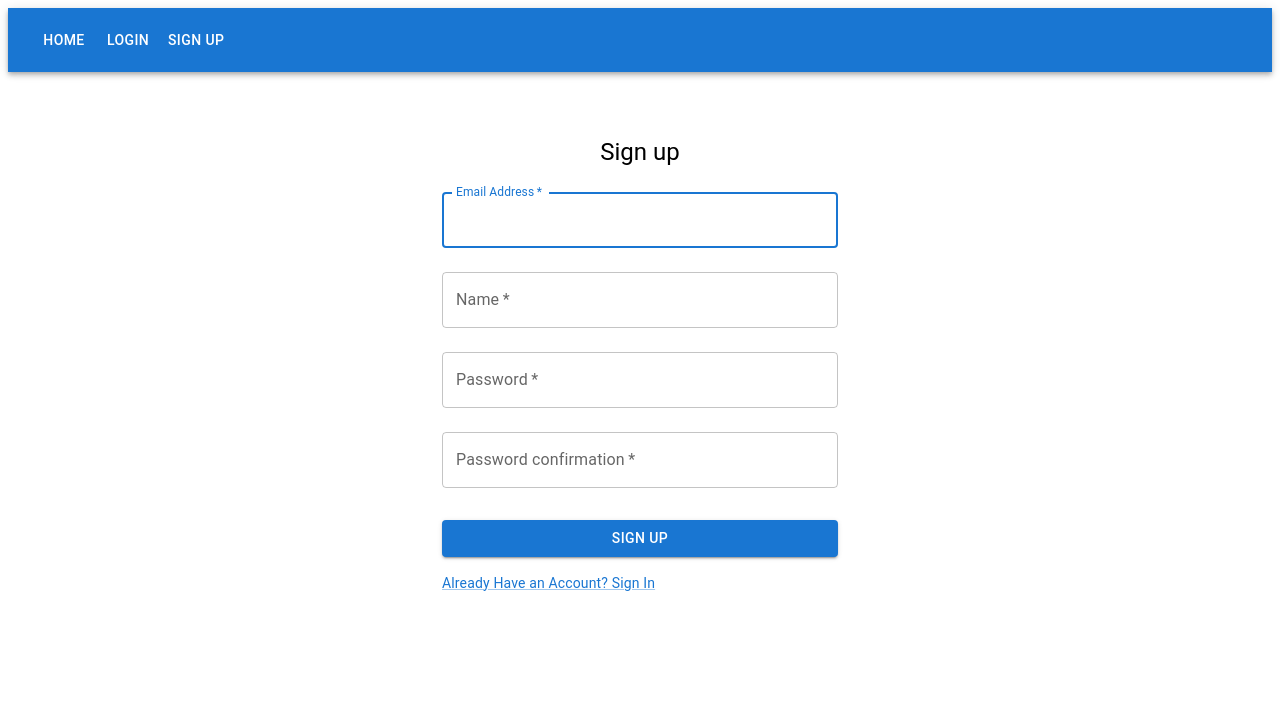
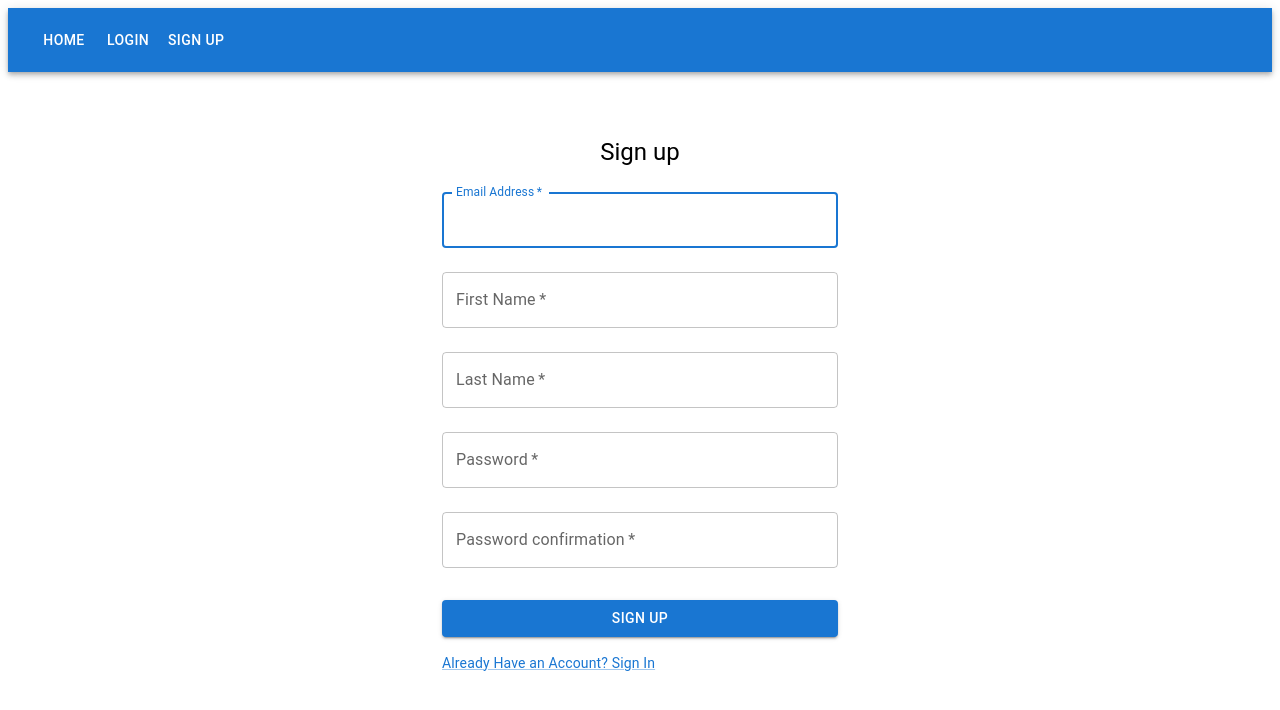
Before and after one commit to Leepzig/personal-finance, a React (Create React App) app: page /signup in a window 1280 px wide. Shown: the top 710 px of the page. Built offline with nearby package versions, Linux system fonts and the light colour scheme.

Commit message:
now able to create new users

```diff
--- a/src/actions/sessionAction.js
+++ b/src/actions/sessionAction.js
@@ -44,13 +44,14 @@ export const logout = (history) => {
     }
 }
 
-export const createNewUser = (userForm) => {
+export const createNewUser = (userForm, history) => {
     return async dispatch => {
         dispatch({type:"REQUESTING"})
+        debugger
         const options = {
             method:"POST",
             headers: {
-                "Content-Type":"applicaiton/json",
+                "Content-Type":"application/json",
                 "Accept":"application/json"
             },
             body:JSON.stringify(userForm)
@@ -60,6 +61,7 @@ export const createNewUser = (userForm) => {
         localStorage.setItem("jwt", data.jwt)
         console.log("NEW USER:",data)
         dispatch({type:"NEW_USER", payload:data.user})
+        history.push('/')
         dispatch({type:"FINISHED_REQUESTING"})
     }
 }
--- a/src/components/sessions/Signup.js
+++ b/src/components/sessions/Signup.js
@@ -7,19 +7,25 @@ import Grid from '@mui/material/Grid';
 import Box from '@mui/material/Box';
 import Typography from '@mui/material/Typography';
 import Container from '@mui/material/Container';
+import { createNewUser } from '../../actions/sessionAction';
+import { useDispatch } from "react-redux"
+import { useHistory } from 'react-router-dom';
 
 
 const Signup = () => {
     const [form, handleFormChange] = useForm({
-        name:"",
+        first_name:"",
+        last_name:"",
         email:"",
         password:"",
         password_confirmation:""
     })
+    const dispatch = useDispatch()
+    const history = useHistory()
 
     const handleSubmit = e => {
         e.preventDefault()
-        console.log(form)
+        dispatch(createNewUser(form, history))
     }
     return (
     <Container component="main" maxWidth="xs">
@@ -50,11 +56,23 @@ const Signup = () => {
             <TextField
               margin="normal"
               required
-              value={form.name}
+              value={form.first_name}
               onChange={handleFormChange}
               fullWidth
-              name="name"
-              label="Name"
+              name="first_name"
+              label="First Name"
+              type="text"
+              id="name"
+              autoComplete="current-password"
+            />
+            <TextField
+              margin="normal"
+              required
+              value={form.last_name}
+              onChange={handleFormChange}
+              fullWidth
+              name="last_name"
+              label="Last Name"
               type="text"
               id="name"
               autoComplete="current-password"
```
